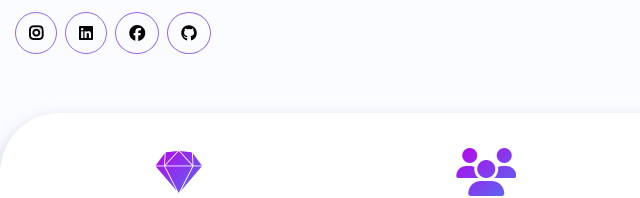
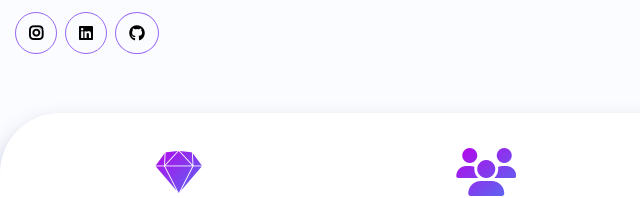
Before and after one commit to itsgeorgeharris/itsgeorgeharris.github.io, a plain HTML site: page index.html in a window 1280 px wide. Shown: the part 558-756 px from the top of the page, 0-640 px from the left. Drawn offline with nearby package versions, Linux system fonts and the light colour scheme; a web font is replaced by a local one.

Commit message:
Hiden FB Social Button
Facebook social button on landing hidden but not removed.

```diff
--- a/index.html
+++ b/index.html
@@ -76,7 +76,7 @@
                         <div class="fab-socials">
                             <a href="https://www.instagram.com/georgeisaacharris/" target="_blank"><i class="fab fab-socialbtn fa-instagram" style="font-weight: bold;"></i></a>
                             <a href="https://www.linkedin.com/in/george-isaac-harris/" target="_blank"><i class="fab fab-socialbtn fa-linkedin"></i></a>
-                            <a href="https://www.facebook.com/george.harris.7921975" target="_blank"><i class="fab fab-socialbtn fa-facebook"></i></a>
+                            <!-- <a href="https://www.facebook.com/george.harris.7921975" target="_blank"><i class="fab fab-socialbtn fa-facebook"></i></a> -->
                             <a href="https://github.com/itsgeorgeharris" target="_blank"><i class="fab fab-socialbtn fa-github"></i></a>
                         </div>
                         <!-- <a class="buttons small-button retrieve-plan text-center" href="/contact-us">Request a call back</a> -->
```
